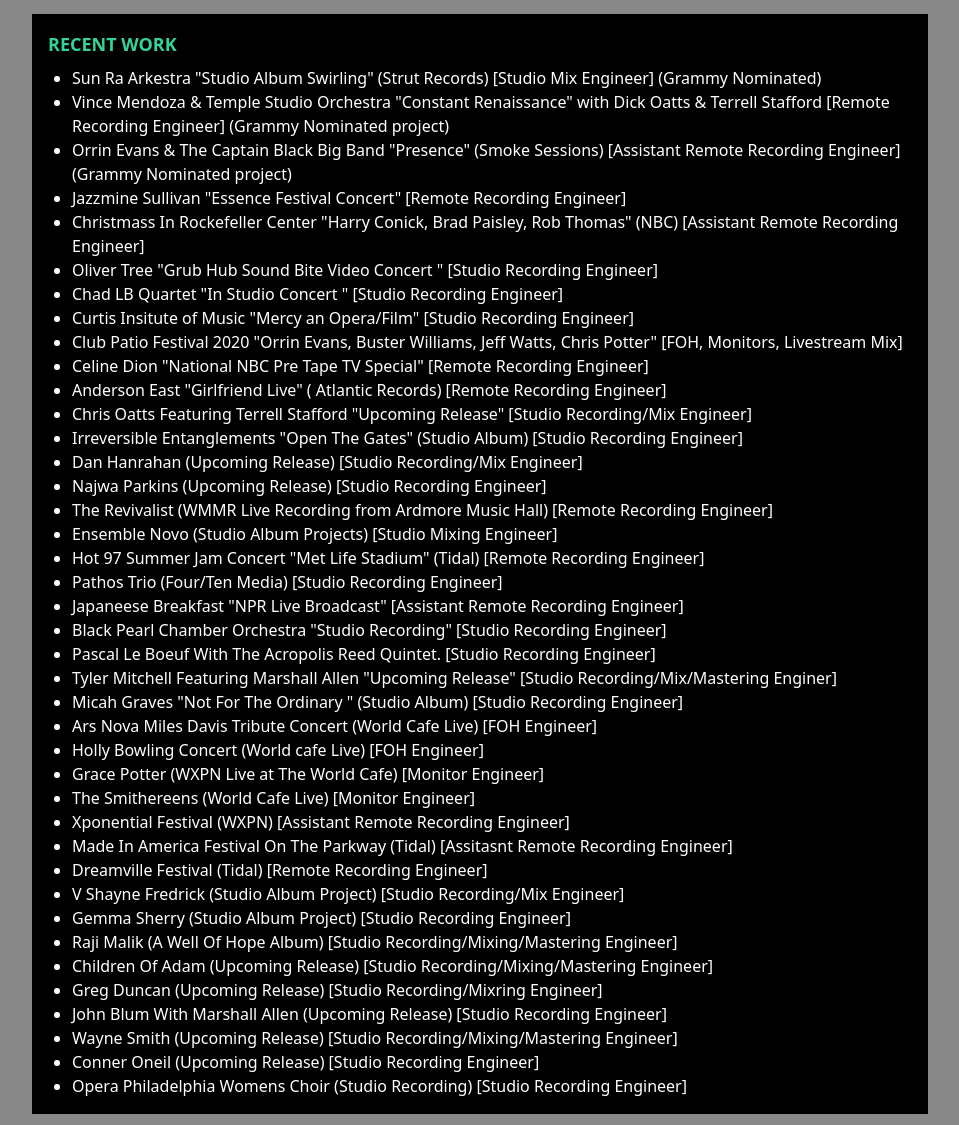
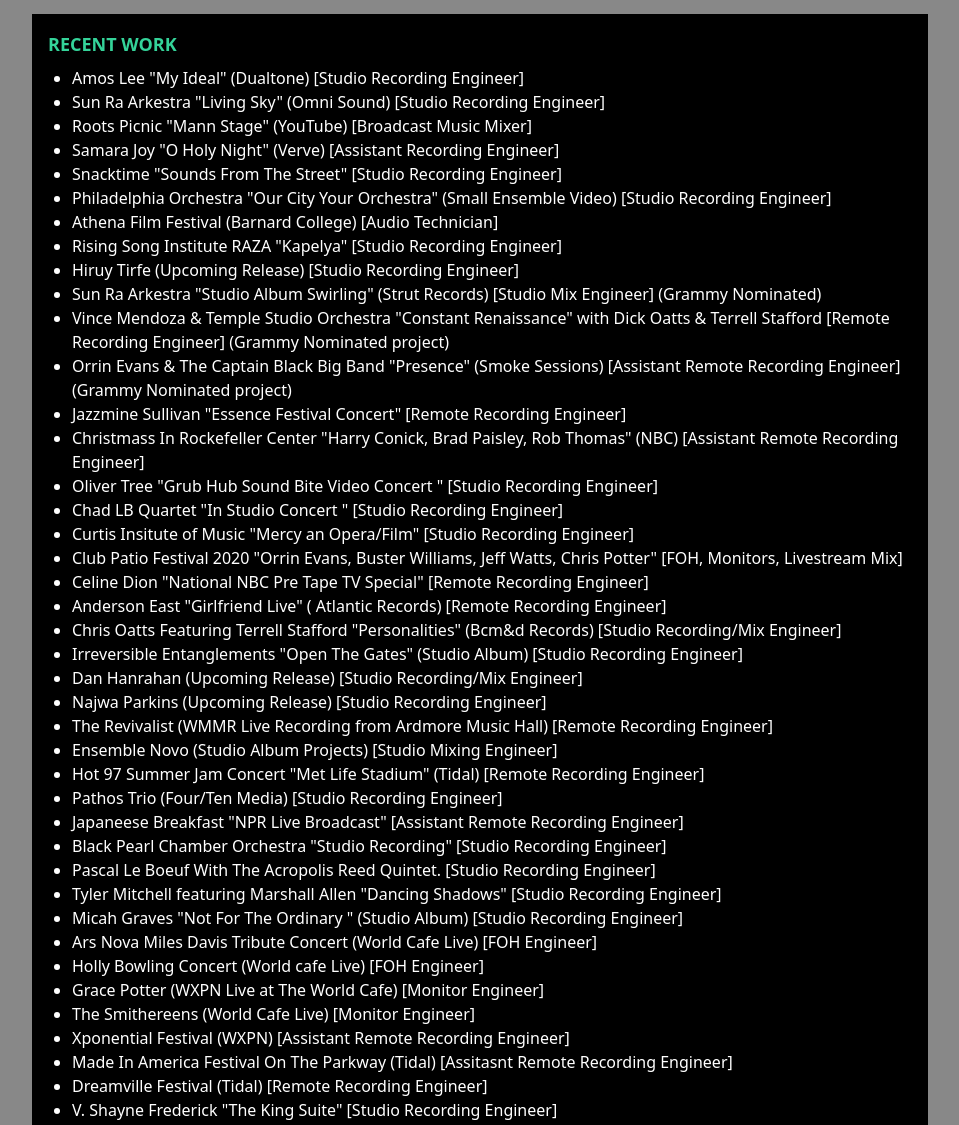
Before and after one commit to mricheal/mricheal, a website: page work-history/index.html in a window 1280 px wide. Shown: the part 158-1283 px from the top of the page, without its empty margins (160-1119 px from the left). Drawn offline with Linux system fonts and the light colour scheme.

Commit message:
Check in

```diff
--- a/work-history/index.html
+++ b/work-history/index.html
@@ -59,6 +59,15 @@
     <div class="bg-black text-white p-4">
       <h1 class="text-lg text-emerald-400 uppercase font-bold mb-2">Recent work</h1>
       <ul class="list-disc pl-6">
+        <li>Amos Lee "My Ideal" (Dualtone) [Studio Recording Engineer]</li>
+        <li>Sun Ra Arkestra "Living Sky" (Omni Sound) [Studio Recording Engineer]</li>
+        <li>Roots Picnic "Mann Stage" (YouTube) [Broadcast Music Mixer]</li>
+        <li>Samara Joy "O Holy Night" (Verve) [Assistant Recording Engineer]</li>
+        <li>Snacktime "Sounds From The Street" [Studio Recording Engineer]</li>
+        <li>Philadelphia Orchestra "Our City Your Orchestra" (Small Ensemble Video) [Studio Recording Engineer]</li>
+        <li>Athena Film Festival  (Barnard College) [Audio Technician]</li>
+        <li>Rising Song Institute RAZA "Kapelya" [Studio Recording Engineer]</li>
+        <li>Hiruy Tirfe (Upcoming Release) [Studio Recording Engineer]</li>
         <li>Sun Ra Arkestra "Studio Album Swirling" (Strut Records) [Studio Mix Engineer] (Grammy Nominated)</li>
         <li>Vince Mendoza & Temple Studio Orchestra "Constant Renaissance" with Dick Oatts & Terrell Stafford [Remote Recording Engineer] (Grammy Nominated project)</li>
         <li>Orrin Evans & The Captain Black Big Band "Presence" (Smoke Sessions) [Assistant Remote Recording Engineer] (Grammy Nominated project)</li>
@@ -70,7 +79,7 @@
         <li>Club Patio Festival 2020 "Orrin Evans, Buster Williams, Jeff Watts, Chris Potter" [FOH, Monitors, Livestream Mix]</li>
         <li>Celine Dion "National NBC Pre Tape TV Special" [Remote Recording Engineer]</li>
         <li>Anderson East "Girlfriend Live" ( Atlantic Records) [Remote Recording Engineer]</li>
-        <li>Chris Oatts Featuring Terrell Stafford "Upcoming Release" [Studio Recording/Mix Engineer]</li>
+        <li>Chris Oatts Featuring Terrell Stafford "Personalities" (Bcm&d Records) [Studio Recording/Mix Engineer]</li>
         <li>Irreversible Entanglements "Open The Gates" (Studio Album) [Studio Recording Engineer]</li>
         <li>Dan Hanrahan (Upcoming Release) [Studio Recording/Mix Engineer]</li>
         <li>Najwa Parkins (Upcoming Release) [Studio Recording Engineer]</li>
@@ -81,7 +90,7 @@
         <li>Japaneese Breakfast "NPR Live Broadcast" [Assistant Remote Recording Engineer]</li>
         <li>Black Pearl Chamber Orchestra "Studio Recording" [Studio Recording Engineer]</li>
         <li>Pascal Le Boeuf With The Acropolis Reed Quintet. [Studio Recording Engineer]</li>
-        <li>Tyler Mitchell Featuring Marshall Allen "Upcoming Release" [Studio Recording/Mix/Mastering Enginer]</li>
+        <li>Tyler Mitchell featuring Marshall Allen "Dancing Shadows" [Studio Recording Engineer]</li>
         <li>Micah Graves "Not For The Ordinary " (Studio Album) [Studio Recording Engineer]</li>
         <li>Ars Nova Miles Davis Tribute Concert (World Cafe Live) [FOH Engineer]</li>
         <li>Holly Bowling Concert (World cafe Live) [FOH Engineer]</li>
@@ -90,14 +99,14 @@
         <li>Xponential Festival (WXPN) [Assistant Remote Recording Engineer]</li>
         <li>Made In America Festival On The Parkway (Tidal) [Assitasnt Remote Recording Engineer]</li>
         <li>Dreamville Festival (Tidal) [Remote Recording Engineer]</li>
-        <li>V Shayne Fredrick (Studio Album Project) [Studio Recording/Mix Engineer] </li>
+        <li>V. Shayne Frederick "The King Suite" [Studio Recording Engineer]</li>
         <li>Gemma Sherry (Studio Album Project) [Studio Recording Engineer]</li>
         <li>Raji Malik (A Well Of Hope Album) [Studio Recording/Mixing/Mastering Engineer]</li>
         <li>Children Of Adam (Upcoming Release) [Studio Recording/Mixing/Mastering Engineer]</li>
         <li>Greg Duncan (Upcoming Release) [Studio Recording/Mixring Engineer]</li>
         <li>John Blum With Marshall Allen (Upcoming Release) [Studio Recording Engineer]</li>
         <li>Wayne Smith (Upcoming Release) [Studio Recording/Mixing/Mastering Engineer]</li>
-        <li>Conner Oneil (Upcoming Release) [Studio Recording Engineer]</li>
+        <li>Connor O'neill "The Same Changes Vol. 1" [Studio Recording Engineer]</li>
         <li>Opera Philadelphia Womens Choir (Studio Recording) [Studio Recording Engineer]</li>
       </ul>
     </div>
```
Also changed, not shown: about/index.html (+1 -1 lines), index.html (+4 -4 lines).
